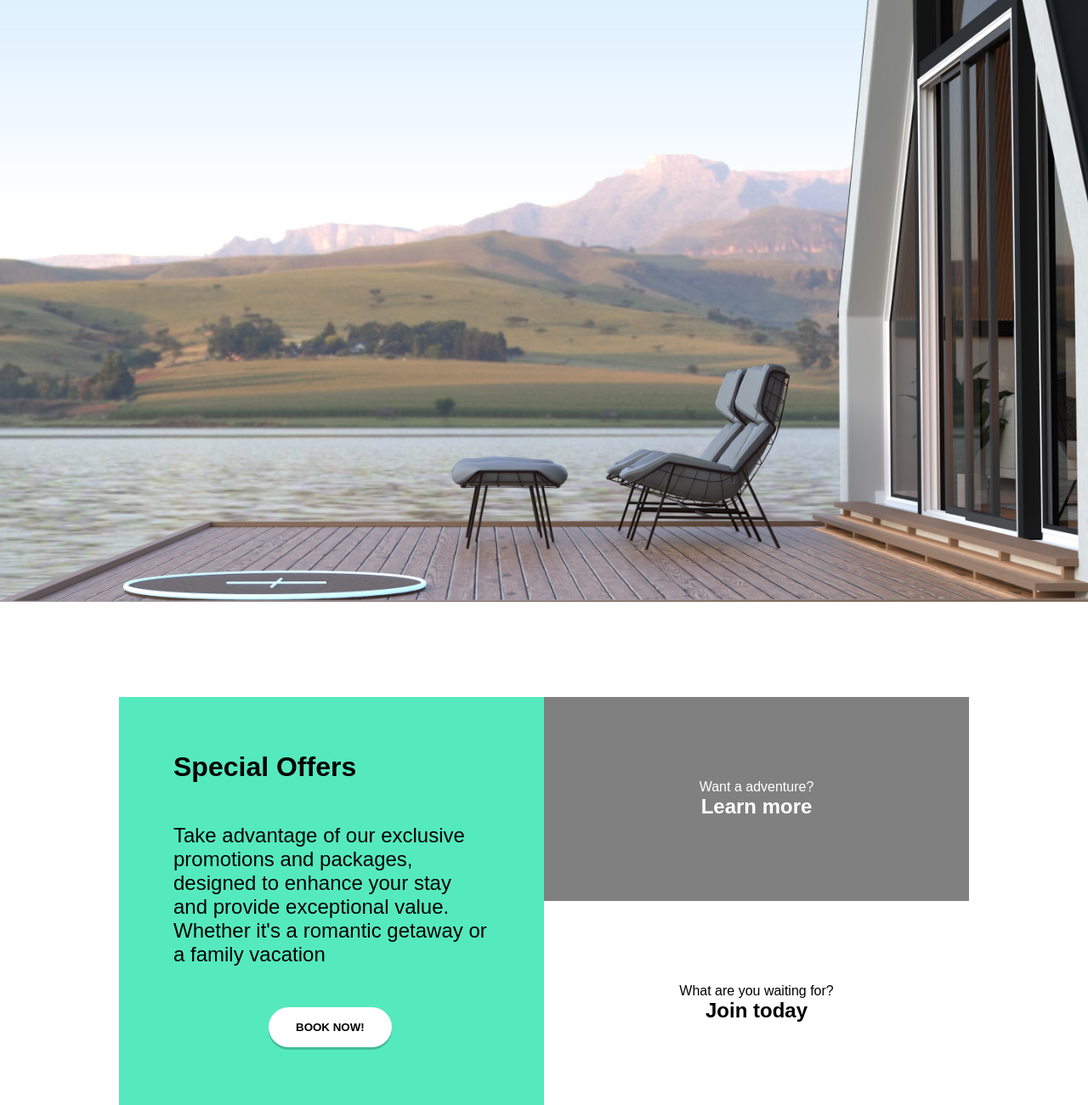
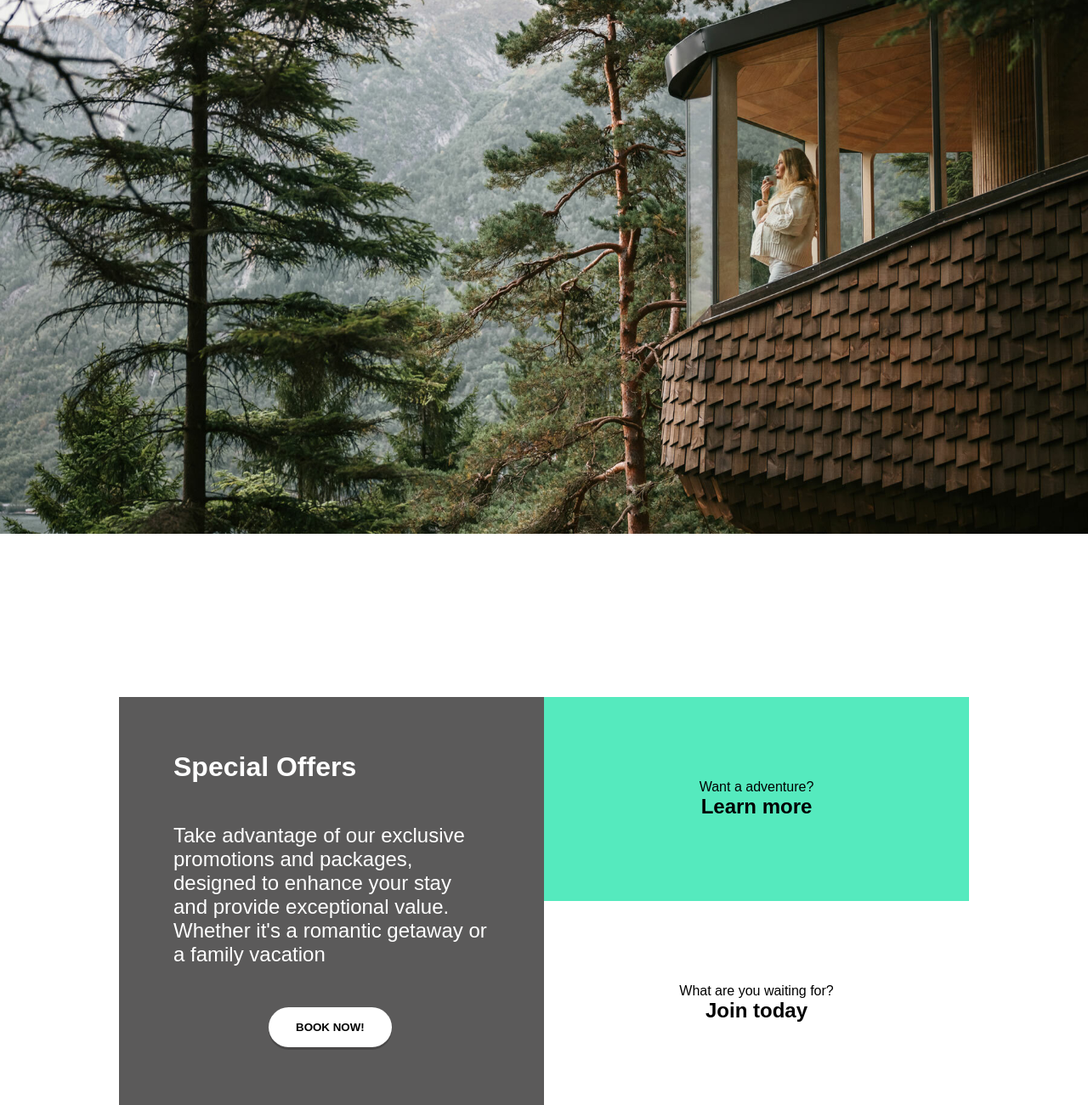
Before and after one commit to sandranymark/individual-exam, a plain HTML site: page index.html in a window 1280 px wide. Shown: the part 62-1362 px from the top of the page at 85% size. Drawn offline with Linux system fonts and the light colour scheme.

Commit message:
nya bilder

```diff
--- a/style/style.css
+++ b/style/style.css
@@ -85,7 +85,7 @@ body {
 .header__image {
     max-width: 100%;
     margin-bottom: 0;
-    background-image: url(/individual-exam/assets/photos/09-day.jpg);
+    background-image: url(/individual-exam/assets/photos/woodnest-treehouse-odda-norway.jpg);
     background-size: 100%;
     height: 50rem;
     background-repeat: no-repeat;
@@ -108,7 +108,7 @@ main {
 /* Main - big - container */
 
 .main__container--big {
-    background-color: #55eabe;
+    background-color: #5b5a5a;
     height: 30rem;
     padding: 4rem;
     grid-column: auto /span 1;
@@ -116,7 +116,7 @@ main {
 }
 
 .main__container--big h1 {
-    color: black;
+    color: white;
     font-size: 2rem;
     margin-bottom: 3rem;
 }
@@ -124,6 +124,7 @@ main {
 .main__container--big p {
     margin-bottom: 3rem;
     font-size: 1.5rem;
+    color: white;
 }
 
 .main__container--big button {
@@ -153,8 +154,8 @@ main {
 
 
 .main__container--small-top {
-    background-color: gray;
-    color: white;
+    background-color: #55eabe;
+    color: black;
 
 }
 
```
Also changed, not shown: assets/photos/aruliden-arcana-mirror-cabins-designboom-02.jpg (added), assets/photos/aruliden-arcana-mirror-cabins-designboom-03.jpg (added), assets/photos/aruliden-arcana-mirror-cabins-designboom-04.jpg (added), assets/photos/aruliden-arcana-mirror-cabins-designboom-06.jpg (added), assets/photos/aruliden-arcana-mirror-cabins-designboom-1800.jpg (added), assets/photos/woodnest-treehouse-odda-norway-designboom.jpg (added), assets/photos/woodnest-treehouse-odda-norway.jpg (added), 1 other file.
